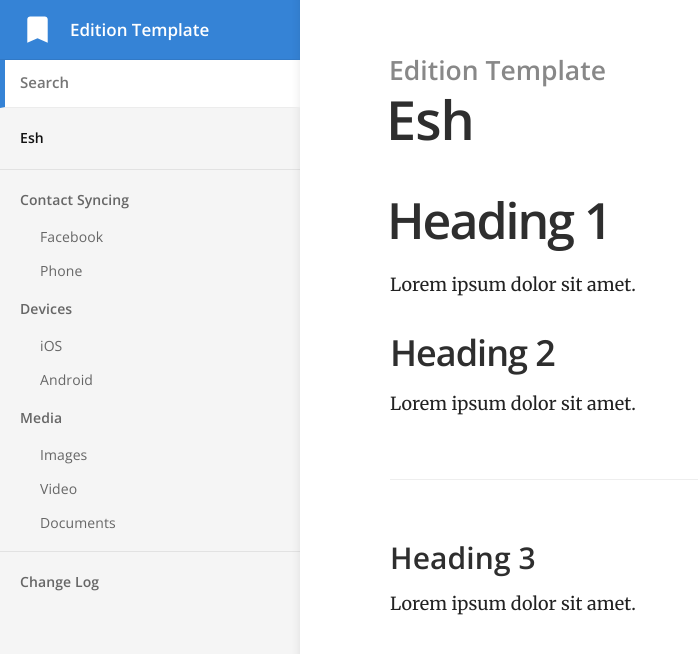
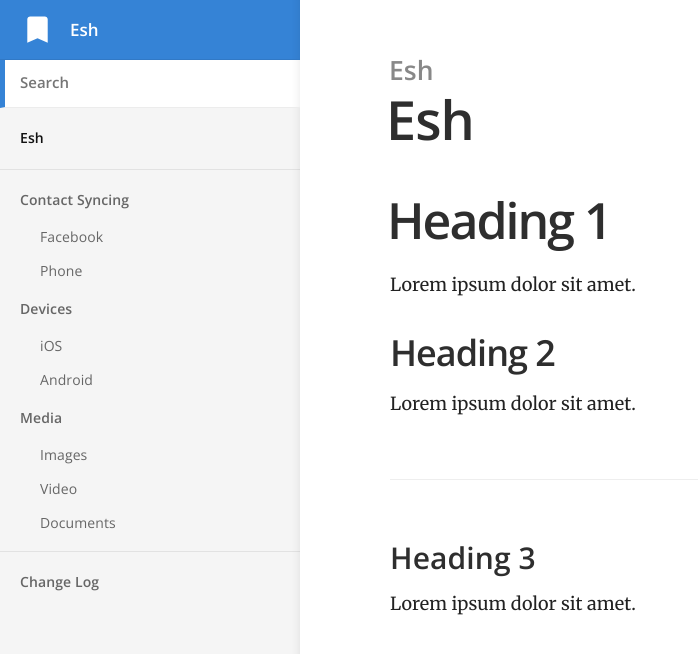
Before and after one commit to Zacbaron/Member_Overview, a Jekyll site: the page built from index.md, in a window 1280 px wide. Shown: the top 654 px of the page, without its empty margins (0-698 px from the left). Built offline with Jekyll 4.4.1, drawn with Linux system fonts in a browser that asks for light colours.

Commit message:
Updated '_config.yml' via CloudCannon

```diff
--- a/_config.yml
+++ b/_config.yml
@@ -1,15 +1,15 @@
 # ----
 # Site
 
-title: Edition Template
-url: "https://long-pig.cloudvent.net"
+title: Esh
+url: ""
 baseurl:
 google_analytics_key:
 show_full_navigation: true
 
 # Values for the jekyll-seo-tag gem (https://github.com/jekyll/jekyll-seo-tag)
 logo: /siteicon.png
-description: Product documentation template for Jekyll.
+description: Site for Esh.
 author:
   name:
   email:
```
